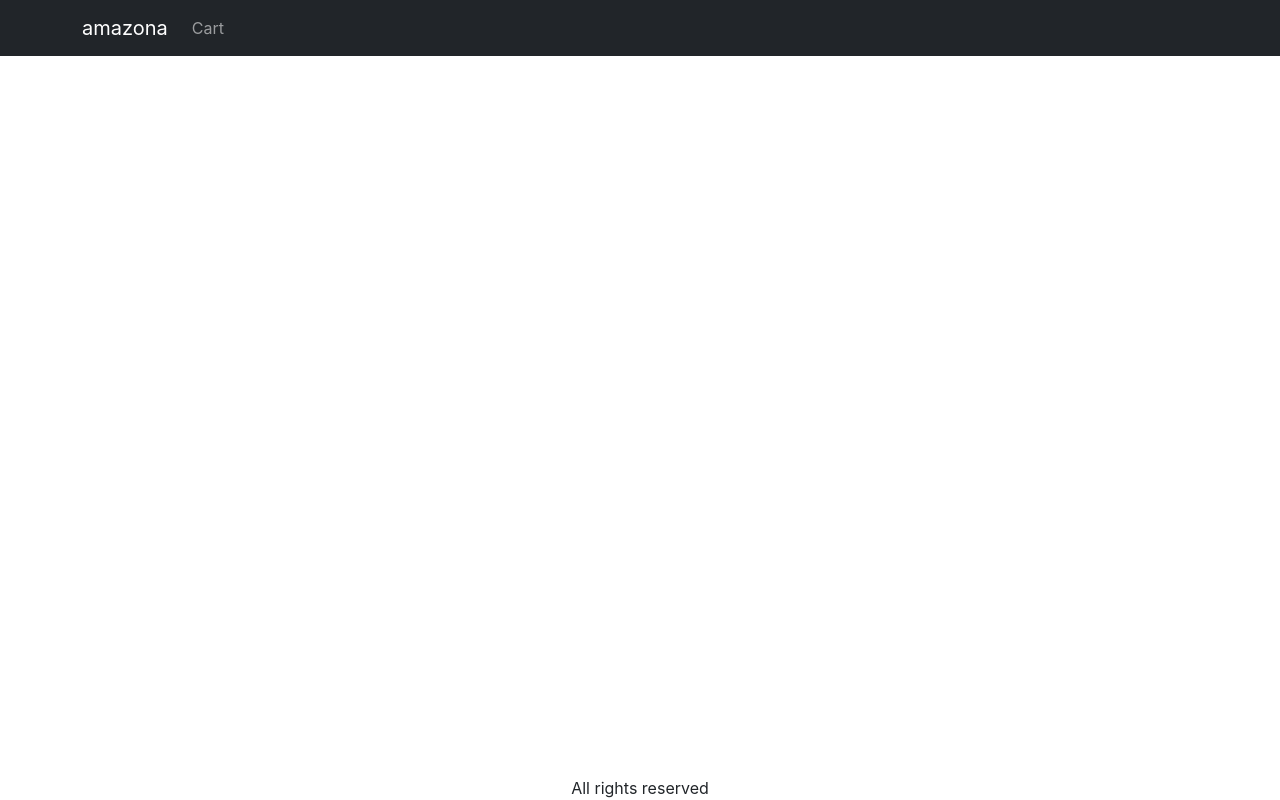
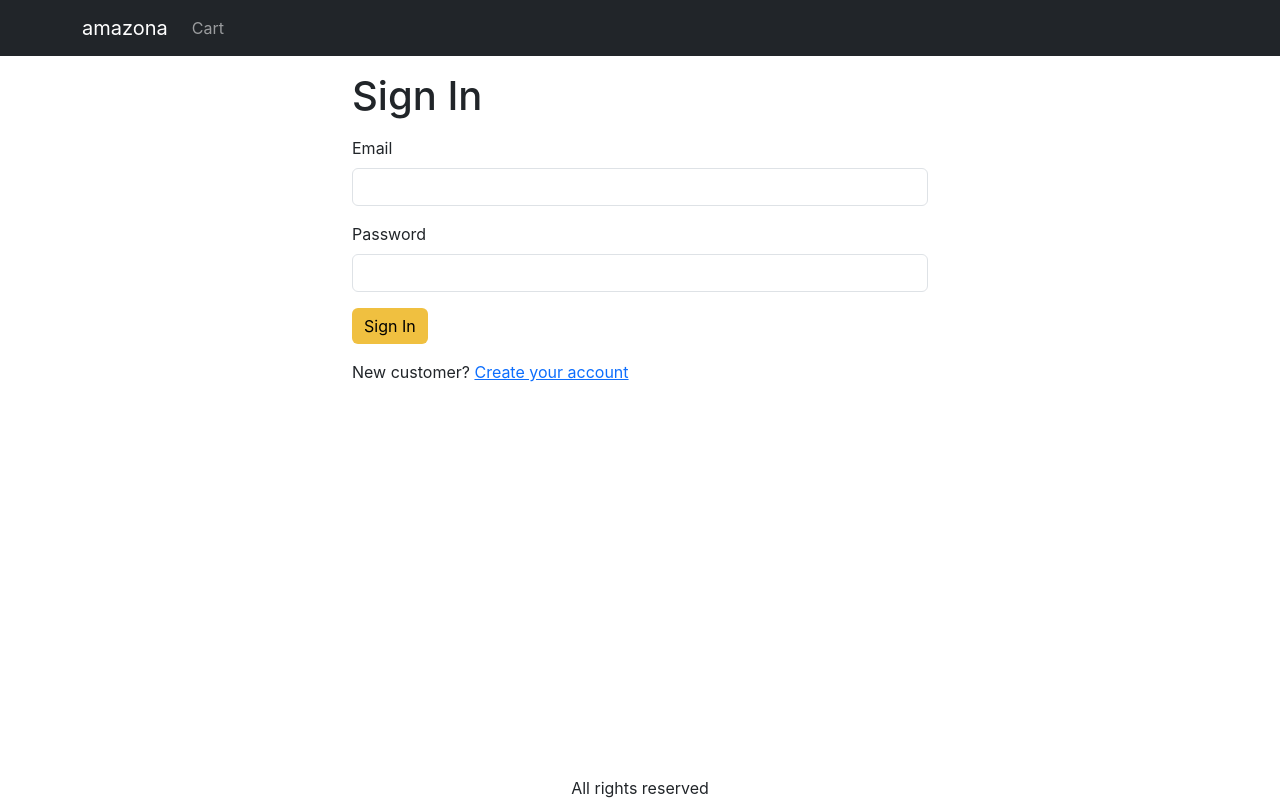
Before and after one commit to tarik310/EcommerceMERN, a React (Create React App) app in the folder amazona/frontend/: page /signin in a window 1280 px wide. Built offline with nearby package versions, Linux system fonts and the light colour scheme.

Commit message:
18. Create Signin Screen

```diff
--- a/amazona/frontend/src/App.js
+++ b/amazona/frontend/src/App.js
@@ -9,6 +9,7 @@
 import { useContext } from "react";
 import { Store } from "./Store";
 import CartScreen from "./screens/CartScreen";
+import SigninScreen from "./screens/SigninScreen";
 function App() {
   const { state } = useContext(Store);
   const { cart } = state;
@@ -39,6 +40,7 @@
             <Routes>
               <Route path="/product/:slug" element={<ProductScreen />} />
               <Route path="/cart" element={<CartScreen />} />
+              <Route path="/signin" element={<SigninScreen />} />
               <Route path="/" element={<HomeScreen />} />
             </Routes>
           </Container>
--- a/amazona/frontend/src/index.css
+++ b/amazona/frontend/src/index.css
@@ -46,3 +46,7 @@
 .img-thumbnail {
   height: 80px;
 }
+
+.small-container {
+  max-width: 600px;
+}
--- /dev/null
+++ b/amazona/frontend/src/screens/SigninScreen.js
@@ -0,0 +1,36 @@
+import Button from "react-bootstrap/esm/Button";
+import Container from "react-bootstrap/esm/Container";
+import Form from "react-bootstrap/esm/Form";
+import { Helmet } from "react-helmet-async";
+import { Link, useLocation } from "react-router-dom";
+
+export default function SigninScreen(){
+    const {search}=useLocation();
+    const redirectInUrl = new URLSearchParams(search).get('redirect')
+    const redirect = redirectInUrl? redirectInUrl:'/'
+    return(
+        <Container className="small-container">
+            <Helmet>
+                <title>sign in</title>
+            </Helmet>
+            <h1 className="my-3">Sign In</h1>
+            <Form>
+                <Form.Group className="mb-3" controlId="email">
+                    <Form.Label>Email</Form.Label>
+                    <Form.Control type="email" required />
+                </Form.Group>
+                <Form.Group className="mb-3" controlId="password">
+                    <Form.Label>Password</Form.Label>
+                    <Form.Control type="password" required />
+                </Form.Group>
+                <div className="mb-3" >
+                    <Button type = "submit">Sign In</Button>
+                </div>
+                <div className="mb-3" >
+                    New customer?{" "}
+                    <Link to={`/signup?redirect=${redirect}`} >Create your account</Link>
+                </div>
+            </Form>
+        </Container>
+    )
+}
```
Also changed, not shown: 1 other file (tests, documents, lock files or other folders).
